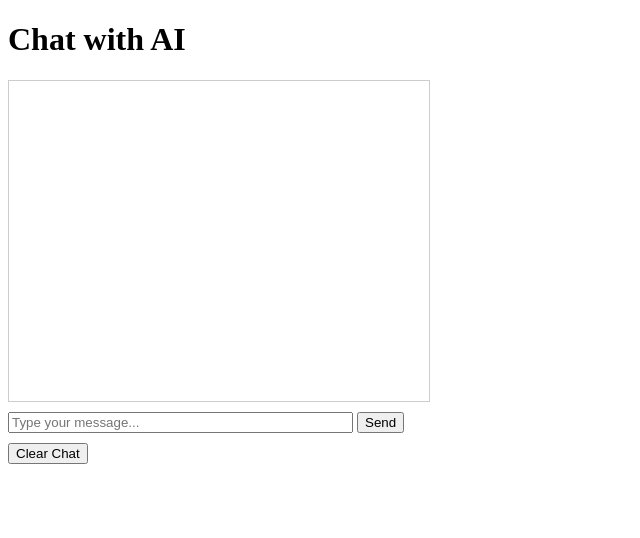
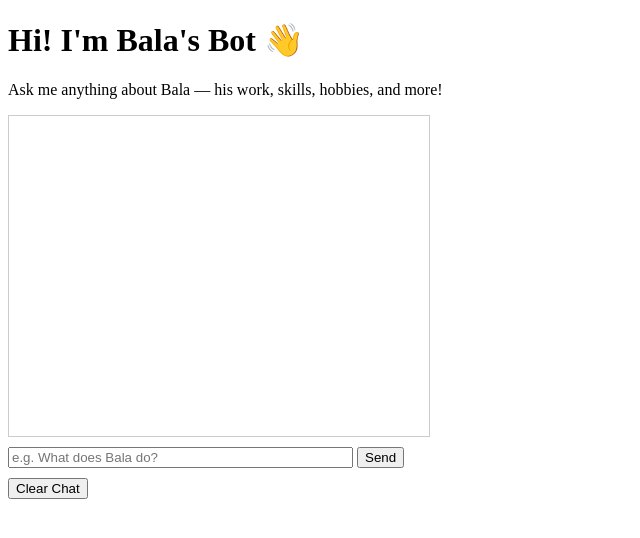
Before and after one commit to maruthibalu/azure-openai-webapp, a Flask app: page / in a window 1280 px wide. Shown: the top 538 px of the page, without its empty margins (0-640 px from the left). Run offline with Flask 3, Linux system fonts and the light colour scheme.

```diff
--- a/app.py
+++ b/app.py
@@ -1,4 +1,3 @@
-#from flask import Flask, render_template, request
 from flask import Flask, render_template, request, session, redirect, url_for
 from openai import AzureOpenAI
 import os
@@ -6,33 +5,49 @@ from dotenv import load_dotenv
 
 load_dotenv()
 
-# Load environment variables (optional: you can hardcode for now)
+# Azure AI Foundry endpoint and key
 AZURE_OPENAI_KEY = os.getenv("AZURE_OPENAI_API_KEY")
 AZURE_OPENAI_ENDPOINT = os.getenv("AZURE_OPENAI_ENDPOINT")
 
-# Create Azure OpenAI client
-client = AzureOpenAI(
+# Create Azure OpenAI client with API key auth
+chat_client = AzureOpenAI(
     api_key=AZURE_OPENAI_KEY,
-    api_version="2024-02-15-preview",  # Use the latest supported version
-    azure_endpoint=AZURE_OPENAI_ENDPOINT
+    api_version="2024-12-01-preview",
+    azure_endpoint=AZURE_OPENAI_ENDPOINT,
 )
 
 app = Flask(__name__)
-app.secret_key = os.urandom(24)
+app.secret_key = os.getenv("FLASK_SECRET_KEY", os.urandom(24))
 
 @app.route("/", methods=["GET", "POST"])
 def chat():
     if "messages" not in session:
-     session["messages"] = [
-    {
-        "role": "system",
-        "content": (
-            "You are a helpful assistant. Use the following knowledge to answer questions:\n"
-            "Q: Who is Aamuktha?\nA: Aamuktha is a good girl. She studies well and she is a good painter too.\n"
-            "Q: What does Aamuktha like?\nA: Aamuktha likes painting and reading books."
-        )
-    }
-]
+        session["messages"] = [
+            {
+                "role": "system",
+                "content": (
+                    "You are Bala's personal chatbot. Your job is to answer questions about Bala in a friendly, "
+                    "conversational tone. Use ONLY the following information to answer. If someone asks something "
+                    "not covered below, politely say you don't have that information and suggest they reach out to Bala directly.\n\n"
+                    "=== About Bala ===\n"
+                    "Full Name: Bala Thimma Reddy\n"
+                    "Preferred Name: Bala\n"
+                    "Birth Place: Hosur Village, Kurnool District\n"
+                    "Current Location: Hyderabad\n"
+                    "Profession: Azure Cloud and AI Architect\n"
+                    "Skills & Technologies: Cloud Computing, DevOps, Enterprise IT Architecture using Cloud and AI\n"
+                    "Education: MScIT, MBA\n"
+                    "Hobbies: Chess, Dance, Music, Reading, Yoga\n"
+                    "Bala is living with his wife and two kids. He is passionate about leveraging technology to solve complex problems and is always eager to learn and share knowledge with others.\n"
+                    "In free time Bala enjoys small trips with family especially to hill stations, beaches and historical places. He also enjoy horse riding.\n"
+                    "Horse riding is one of Bala's favorite hobbies. As of now I can do horse riding at beginner level upto trauting. I am planning to take horse riding classes to learn up to gallopping.\n"
+                    "I am also passionate about nature and improving nature with good plantation like, fruits, coconut, flowers, oxygen plants etc. \n"
+                    "=================\n\n"
+                    "Always refer to Bala in third person unless the user asks 'tell me about yourself', in which case "
+                    "respond as if you are introducing Bala. Keep answers concise and warm."
+                )
+            }
+        ]
 
     response_text = ""
 
@@ -42,9 +57,9 @@ def chat():
             # Add user message
             session["messages"].append({"role": "user", "content": user_input})
 
-            # Call Azure OpenAI
-            response = client.chat.completions.create(
-                model="gpt-4.1",
+            # Call Azure AI Foundry
+            response = chat_client.chat.completions.create(
+                model="gpt-4o",
                 messages=session["messages"]
             )
 
--- a/requirements.txt
+++ b/requirements.txt
@@ -1,3 +1,4 @@
 flask
 openai
 python-dotenv
+gunicorn
--- a/templates/index.html
+++ b/templates/index.html
@@ -1,10 +1,11 @@
 <!DOCTYPE html>
 <html>
 <head>
-    <title>Azure OpenAI Chat</title>
+    <title>Ask Bala's Bot</title>
 </head>
 <body>
-    <h1>Chat with AI</h1>
+    <h1>Hi! I'm Bala's Bot 👋</h1>
+    <p>Ask me anything about Bala — his work, skills, hobbies, and more!</p>
 
     <div style="border:1px solid #ccc; padding:10px; width:400px; height:300px; overflow-y:auto;">
         {% for msg in history %}
@@ -15,7 +16,7 @@
     </div>
 
     <form method="post" style="margin-top:10px;">
-        <input type="text" name="user_input" size="40" placeholder="Type your message..." required/>
+        <input type="text" name="user_input" size="40" placeholder="e.g. What does Bala do?" required/>
         <input type="submit" value="Send"/>
     </form>
 
```
Also changed, not shown: 2 other files.
